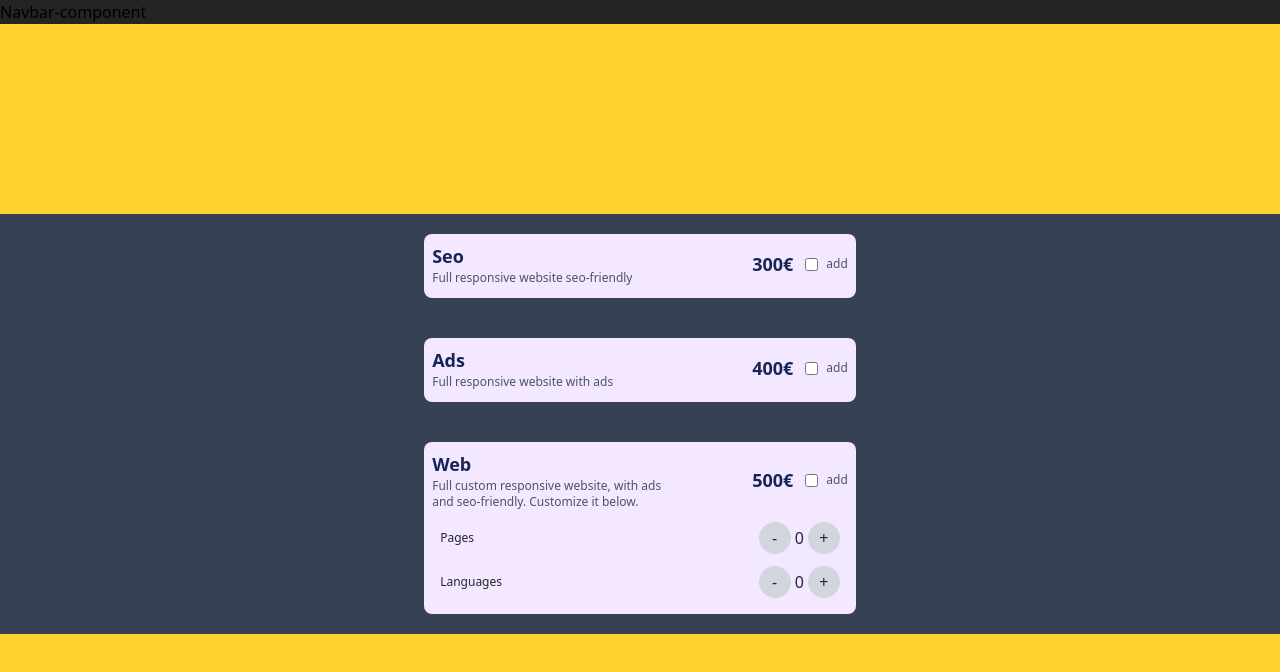
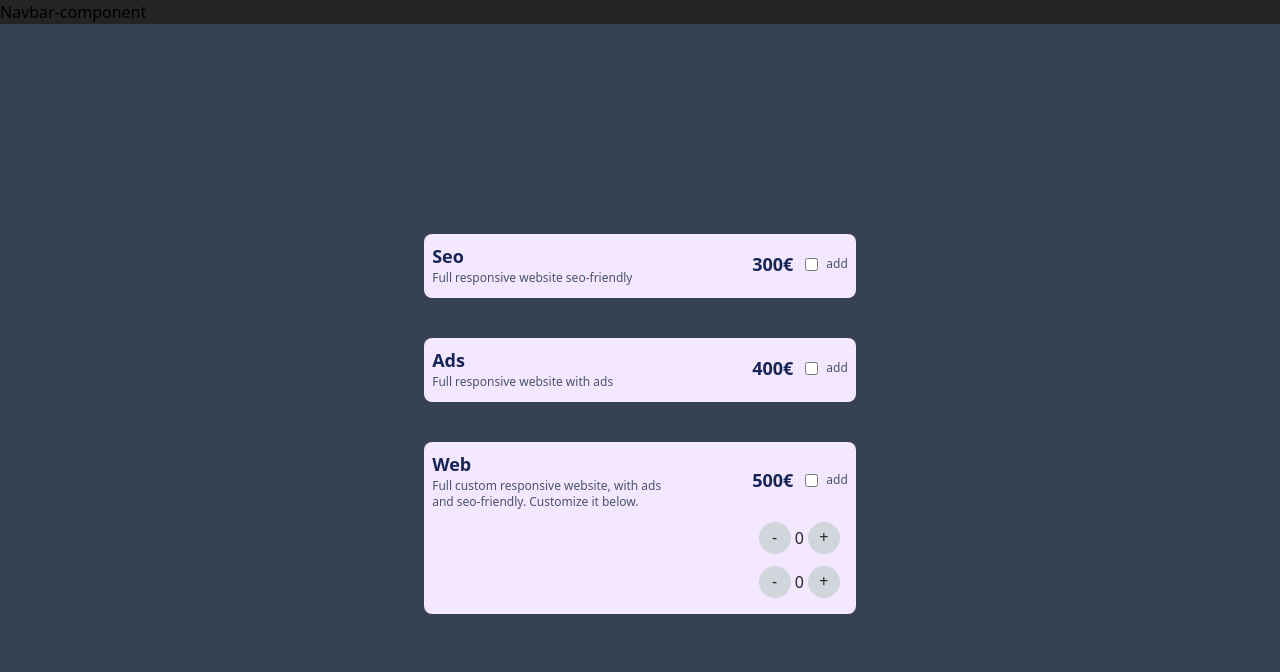
Before and after one commit to OhMyLaia/budget-weezard, a React (Vite) app: page /budget in a window 1280 px wide. Both pictures are taken after a click on the element 640 px from the left and 528 px from the top of the page. Shown: the top 672 px of the page. Built offline with nearby package versions, Linux system fonts and the light colour scheme.

Commit message:
changed .map of data-custom-quantity from quantitySelector to cardBudget component

```diff
--- a/src/components/budgetContainer/BudgetContainer.tsx
+++ b/src/components/budgetContainer/BudgetContainer.tsx
@@ -19,7 +19,7 @@ export function BudgetContainer() {
     // const [selectedItems, setSelectedItems] = useState<Array<object>>(selectedCards);
 
     return (
-        <div className="flex basis-full justify-center items-center min-h-screen bg-amber-300">
+        <div className="flex basis-full justify-center items-center min-h-screen bg-gray-700">
             <div className="basis-full flex flex-col justify-center items-center place-content-between
             bg-gray-700">
                 {dataCard.map((item, index) => (
--- a/src/components/cards/CardBudget.tsx
+++ b/src/components/cards/CardBudget.tsx
@@ -1,4 +1,5 @@
 import { QuantitySelector } from "../quantitySelector/QuantitySelector";
+import  dataCustomQuantity from "../../services/Data-custom-quantity-service.json";
 import { useState } from "react";
 
 
@@ -17,11 +18,25 @@ export function CardBudget({
     custom,
 } : CardBudgetProps) {
 
+    const dataCustom: object[] = [...dataCustomQuantity];
+
+
     // listening if cards are selected or not -> handle click
     const [isActiveCard, setIsActiveCard] = useState<boolean>(false);
 
     const toggleCardState = () => {
         setIsActiveCard(() => true)
+    }
+
+    // listening if card.quantitySelector is changing quantity
+    const [quantity, setQuantity] = useState<number>(0);
+
+    const increaseQuantity = () => {
+        setQuantity(prevQuantity => prevQuantity + 1)
+    }
+
+    const decreaseQuantity = () => {
+        setQuantity(prevQuantity => Math.max(0, prevQuantity - 1))
     }
 
     return (
@@ -73,8 +88,16 @@ export function CardBudget({
                         isActiveCard && (
 
                             <div className="">
+                                {dataCustom.map((data, index) => (
                                     <QuantitySelector
+                                    key={`${data.customElement}-${index}`}
+                                    element={data.customElement}
+                                    quantity={quantity}
+                                    increaseQuantity={increaseQuantity}
+                                    decreaseQuantity={decreaseQuantity}
                                     />
+
+                                ))}
                             </div>
 
                         )}
--- a/src/components/quantityButton/QuantityButton.tsx
+++ b/src/components/quantityButton/QuantityButton.tsx
@@ -13,7 +13,7 @@ export function QuantityButton({onClick, quantityOperator} : {onClick: () => voi
         focus:outline-2
         focus:outline-violet-500"
         onClick={onClick}>
-        {quantityOperator}
+        <span className="pb-0.5">{quantityOperator}</span>
         </button>
         </div>
     )
--- a/src/components/quantitySelector/QuantitySelector.tsx
+++ b/src/components/quantitySelector/QuantitySelector.tsx
@@ -1,28 +1,21 @@
 import { QuantityButton } from "../quantityButton/QuantityButton";
-import  dataCustomQuantity from "../../services/Data-custom-quantity-service.json";
-import { useState } from "react";
 
+interface QuantitySelectorProps {
+    customElement: string;
+    quantity: number;
+    increaseQuantity: () => void;
+    decreaseQuantity: () => void;
+}
 
-export function QuantitySelector() {
+export function QuantitySelector( {customElement, quantity, increaseQuantity, decreaseQuantity}: QuantitySelectorProps ) {
 
-    // listening if card.quantitySelector is changing quantity
-    const [quantity, setQuantity] = useState<number>(0);
-
-    const increaseQuantity = () => {
-        setQuantity(prevQuantity => prevQuantity + 1)
-    }
-
-    const decreaseQuantity = () => {
-        setQuantity(prevQuantity => Math.max(0, prevQuantity - 1))
-    }
     return (
         <>
-        {dataCustomQuantity.map( (data, index) => (
             <div className="flex items-center
             align-middle
             text-justify
             m-1 p-0 "
-            key={data.customElement}>
+            key={customElement}>
                 <div className="
                 flex w-full
                 bg-transparent
@@ -31,22 +24,20 @@ export function QuantitySelector() {
                     mt-2
                     text-xs
                     data-service
-                    ">{data.customElement}</span>
+                    ">{customElement}</span>
                     <QuantityButton
-                    key={`decrease-${index}`}
+                    key={`decrease-${customElement}`}
                     onClick={decreaseQuantity}
                     quantityOperator={"-"}
                     />
                     <span className="mt-1 quantity-span">{quantity}</span>
                     <QuantityButton
-                    key={`increase-${index}`}
+                    key={`increase-${customElement}`}
                     onClick={increaseQuantity}
                     quantityOperator={"+"}
                     />
                 </div>
             </div>
-
-        ))}
         </>
     )
 }
```
Lines whose indentation alone changed are shown as unchanged.
